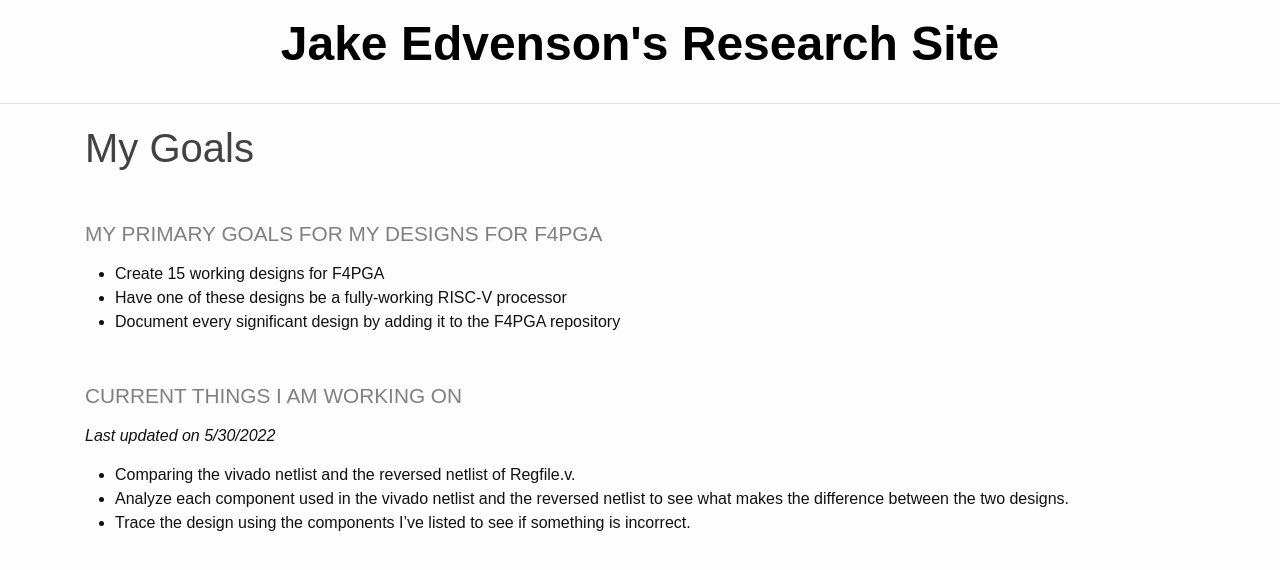
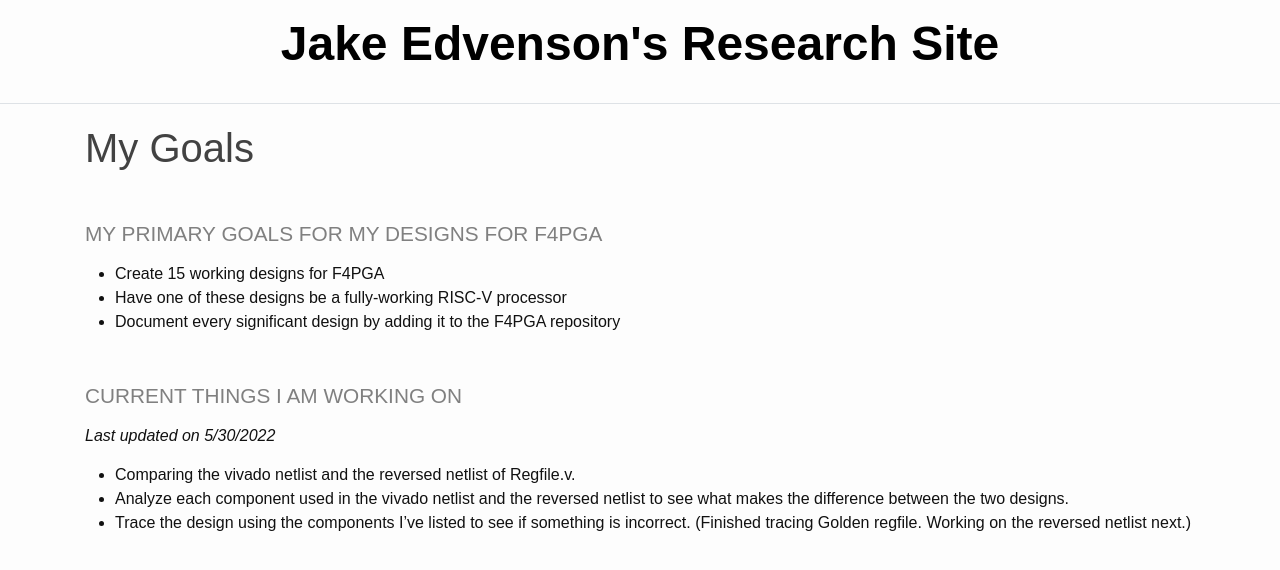
Before and after one commit to JakeEdvenson/JakeEdvenson.github.io, a Jekyll site: the page built from _pages/goals.md, in a window 1280 px wide. Shown: the top 570 px of the page. Built offline with Jekyll 4.4.1, drawn with Linux system fonts in a browser that asks for light colours.

Commit message:
Update goals.md

```diff
--- a/_pages/goals.md
+++ b/_pages/goals.md
@@ -12,4 +12,4 @@ title: My Goals
 *Last updated on 5/30/2022*
 * Comparing the vivado netlist and the reversed netlist of Regfile.v.
 * Analyze each component used in the vivado netlist and the reversed netlist to see what makes the difference between the two designs.
-* Trace the design using the components I've listed to see if something is incorrect.
+* Trace the design using the components I've listed to see if something is incorrect. (Finished tracing Golden regfile. Working on the reversed netlist next.)
```
